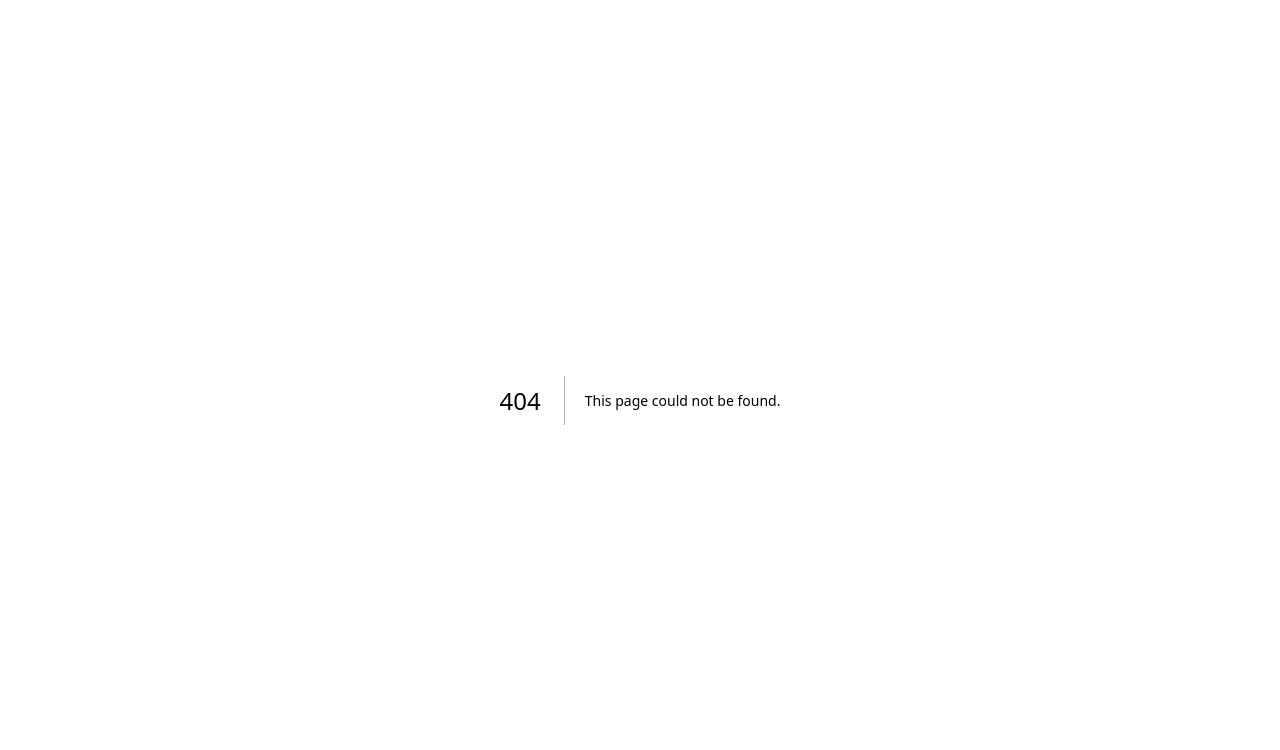
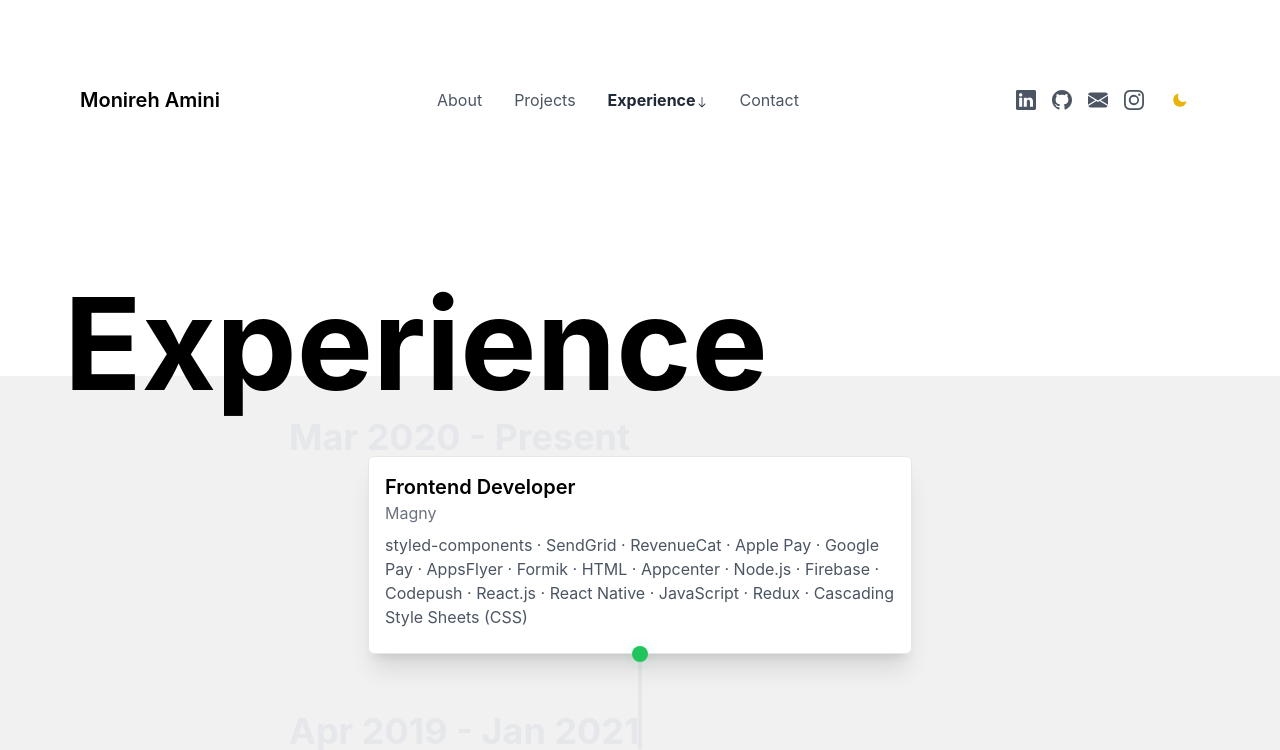
Before and after one commit to monireamini/monireamini.github.io, a Next.js app: page /experience in a window 1280 px wide. Before the commit this address had no page. Shown: the top 750 px of the page. Built offline with nearby package versions, Linux system fonts and the light colour scheme.

Commit message:
add experiences

```diff
--- /dev/null
+++ b/components/experience/experience-cell.tsx
@@ -0,0 +1,18 @@
+import React from 'react';
+
+const ExperienceCell = ({title, desc, year, company, companyLink}) => {
+    return (
+        <div className="relative experience-card border p-4 rounded-md shadow-xl bg-white dark:bg-gray-800 z-10 mx-4">
+            <h1 className="absolute -top-10 md:-left-20 md:-top-10 text-4xl text-gray-200 font-bold dark:text-gray-800">
+                {year}
+            </h1>
+            <h1 className="font-semibold text-xl">{title}</h1>
+            <a href={companyLink} className="text-gray-500">
+                {company}
+            </a>
+            <p className="text-gray-600 dark:text-gray-400 my-2">{desc}</p>
+        </div>
+    );
+};
+
+export default ExperienceCell;
--- /dev/null
+++ b/components/experience/experience.tsx
@@ -0,0 +1,42 @@
+import React from 'react';
+import myPortfolio from "../../data/my-portfolio";
+import ExperienceCell from "./experience-cell";
+
+const Experience = () => {
+    return (
+        <section className="bg-white dark:bg-gray-800">
+            <div className="max-w-6xl mx-auto h-48 bg-white dark:bg-gray-800">
+                <h1 className=" text-5xl md:text-9xl font-bold py-20 text-center md:text-left">
+                    Experience
+                </h1>
+            </div>
+            <div className="bg-[#F1F1F1] dark:bg-gray-900 -mt-4">
+                <div className="grid grid-cols-1 dark:bg-gray-900 max-w-xl mx-auto pt-20">
+                    {myPortfolio.experience.map((exp, index) => (
+                        <>
+                            <ExperienceCell
+                                key={index}
+                                title={exp.title}
+                                desc={exp.desc}
+                                year={exp.year}
+                                company={exp.company}
+                                companyLink={exp.companyLink}
+                            />
+                            {index === myPortfolio.experience.length - 1 ? null : (
+                                <div className="divider-container flex flex-col items-center -mt-2">
+                                    <div className="w-4 h-4 bg-green-500 rounded-full relative z-10">
+                                        <div className="w-4 h-4 bg-green-500 rounded-full relative z-10 animate-ping"/>
+                                    </div>
+                                    <div className="w-1 h-24 bg-gray-200 dark:bg-gray-500 rounded-full -mt-2"></div>
+                                </div>
+                            )}
+                        </>
+                    ))}
+                </div>
+            </div>
+        </section>
+
+    )
+};
+
+export default Experience;
--- a/data/my-portfolio.ts
+++ b/data/my-portfolio.ts
@@ -8,7 +8,7 @@ const myPortfolio = {
     address: "Tehran, Iran",
     about: {
         title:
-            "I'm a software developer that loves building products and web applications that impact millions of lives",
+            "I'm a software developer that loves building products and web applications that impact millions of lives.",
         description: [
             `Experienced React Native developer, Recognized for strong problem-solving skills and an ability to quickly learn new technologies. Eager to join a team of talented developers and help build world-class mobile apps.`
         ],
@@ -17,46 +17,18 @@ const myPortfolio = {
     },
     experience: [
         {
-            title: "Software Developer",
-            company: "mroads",
-            year: "2021",
-            companyLink: "https://mroads.com",
-            desc: "Contributed to our flagship product - Panna - which is an AI powered candidate interviewing product.",
+            title: "Frontend Developer",
+            company: "Magny",
+            year: "Mar 2020 - Present",
+            companyLink: "https://magny.com.au",
+            desc: "styled-components · SendGrid · RevenueCat · Apple Pay · Google Pay · AppsFlyer · Formik · HTML · Appcenter · Node.js · Firebase · Codepush · React.js · React Native · JavaScript · Redux · Cascading Style Sheets (CSS)",
         },
         {
-            title: "Founder and Developer",
-            company: "TailwindMasterKit",
-            year: "2021",
-            companyLink: "https://tailwindmasterkit.com",
-            desc: "Developed a marketplace for tailwind web components (React, HTML and Angular) and templates.",
-        },
-        {
-            title: "Founder and Developer",
-            company: "Algochurn",
-            year: "2021",
-            companyLink: "https://algochurn.com",
-            desc: "Your last moment revision friend right before a Tech coding interview. Practice problems and get hired at top Product based companies.",
-        },
-        {
-            title: "Internship",
-            company: "Intel Corporation",
-            year: "2019",
-            companyLink: "https://intel.com",
-            desc: "Developed pothole detection system with OpenCV and computer vision, detects potholes on roads and informs the driver.",
-        },
-        {
-            title: "Graduation",
-            company: "UPES, Dehradun.",
-            year: "2019",
-            companyLink: "https://upes.co.in",
-            desc: "Major in Computer Science and Engineering with a CGPA of 7.0. Nobody asks this but it's okay.",
-        },
-        {
-            title: "High School",
-            company: "Delhi Public School, Jaipur.",
-            year: "2015",
-            companyLink: "https://upes.co.in",
-            desc: "Subjects being PCM - I barely survived with 93.6% marks aggregate. Flex fridays, fellas.",
+            title: "Frontend Developer",
+            company: "Pezeshke Khoob",
+            year: "Apr 2019 - Jan 2021",
+            companyLink: "https://pezeshkekhoob.com",
+            desc: "Next.js · HTML · React.js · React Native · JavaScript · Redux · Cascading Style Sheets (CSS)",
         },
     ],
     resumeUrl:
--- /dev/null
+++ b/pages/experience.js
@@ -0,0 +1,11 @@
+import React from "react";
+import MainLayout from "../components/main-layout/main-layout";
+import Experience from "../components/experience/experience";
+
+export default function experience() {
+  return (
+    <MainLayout title="Experience - Monireh Amini">
+      <Experience />
+    </MainLayout>
+  );
+}
```
